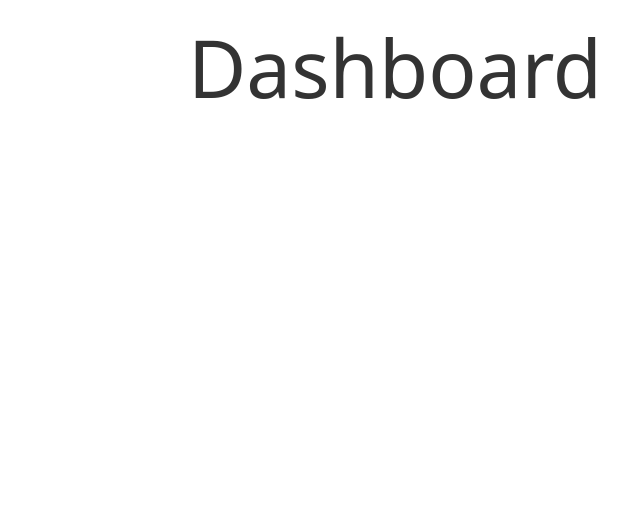
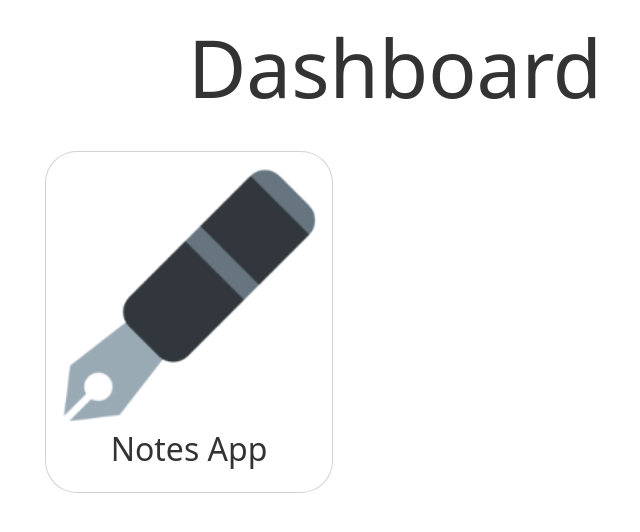
Before and after one commit to teran-s/aiphp-b1, a PHP site: page /dashboard.php in a window 1280 px wide. Shown: the part 252-784 px from the top of the page, without its empty margins (245-885 px from the left). Run offline with PHP 8.4, Linux system fonts and the light colour scheme; the visitor is signed in with stand-in values (Sample User, id 1).

Commit message:
modified:   dashboard.php 	modified:   dblogin.php 	modified:   img/.DS_Store 	new file:   img/dash/notes.png 	modified:   notes/dbnotes.php 	modified:   notes/index.php

```diff
--- a/dashboard.php
+++ b/dashboard.php
@@ -1,3 +1,11 @@
+<?php
+    session_start();
+    if(!isset($_SESSION['userloggedin'])) {
+        header('Location: login.php');
+        exit();
+    }
+?>
+
 <!doctype html>
 <html lang="en">
   <head>
@@ -17,6 +25,20 @@
             font-size: 5rem;
             margin-top: 10vh;
             font-weight: 100;
+        }
+        .dash-card-text {
+            text-align: center;
+            color: #333;
+            font-size: 2rem;
+            margin-top: 1vh;
+            font-weight: 100;
+            text-decoration: none;
+        }
+        .dash-card{
+          text-decoration: none;
+        }
+        .dash-card:hover{
+          box-shadow: 0 0 10px rgba(0, 0, 0, 0.5);
         }
     </style>
 </head>
@@ -51,7 +73,18 @@
       <div class="container-md text-center mt-5" style="max-width: 700px;">
         <div class="mb-4 hero-text">OneStop Dashboard</div>
 
+        <div class="row">
+
+
+            <a class="col-4 dash-card card p-3 rounded-5" style="width: 18rem;" href="notes/index.php">
+            <img src="img/dash/notes.png" class="card-img-top" alt="..."/>
+            <h3 class="dash-card-text">Notes App</h3>
+            </a>
+
+
+      </div>
     </div>
+
 
 
 
--- a/dblogin.php
+++ b/dblogin.php
@@ -38,6 +38,7 @@
     // Verify the password
     if ($user['Password']===$pass) {
         // Redirect to the desired page
+        $_SESSION['userloggedin'] = $uname;
         header("Location: dashboard.php");
         exit();
     } else {
```
Also changed, not shown: notes/dbnotes.php (+10 -6 lines), notes/index.php (+10 -1 lines), img/dash/notes.png (added), 1 other file.
